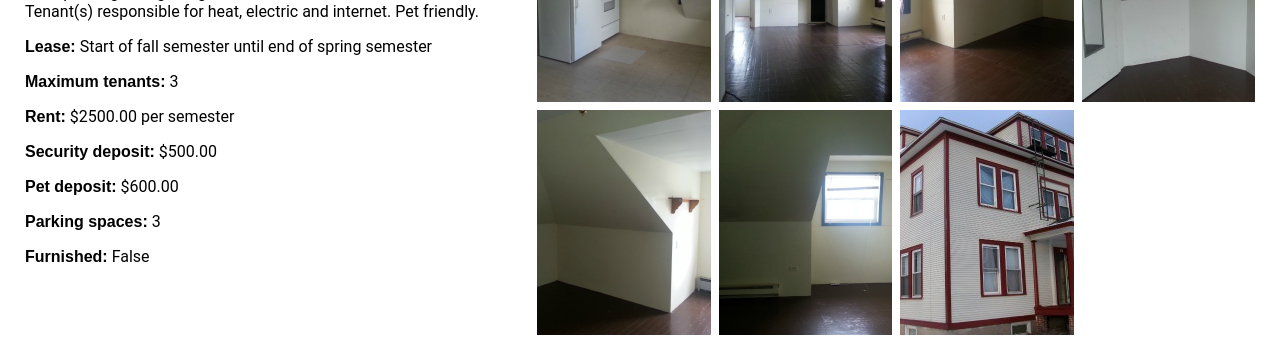
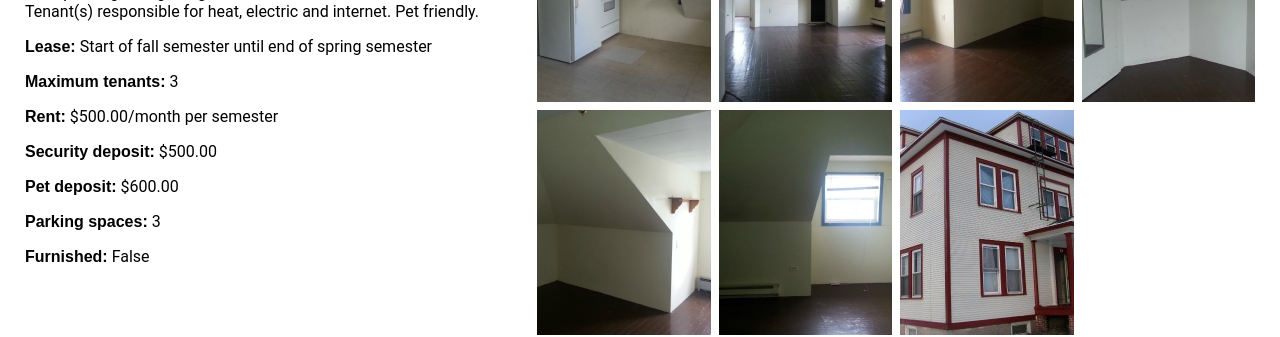
Before and after one commit to cssidy/psh, a Jekyll site: the page built from _apartments/723.md, in a window 1280 px wide. Shown: the part 251-588 px from the top of the page. Built offline with Jekyll 4.4.1, drawn with Linux system fonts in a browser that asks for light colours.

Commit message:
Update 723.md

```diff
--- a/_apartments/723.md
+++ b/_apartments/723.md
@@ -5,7 +5,7 @@ house: 72broad
 apartment: 723
 rooms: 3 Bedroom
 max_tenants: 3
-rent: $2500.00
+rent: $500.00/month
 security_deposit: $500.00
 security_deposit_pets: $600.00
 parking_spaces: 3
```
